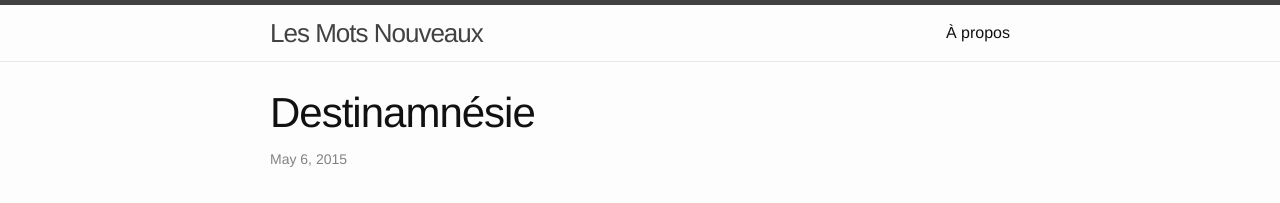
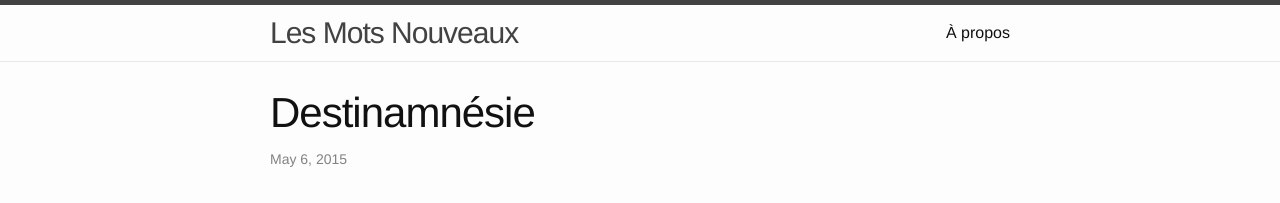
Before and after one commit to BamBalaam/LesMotsNouveauxBlog, a Jekyll site: the page built from _posts/2015-05-06-destinamnesie.markdown, in a window 1280 px wide. Shown: the top 203 px of the page. Built offline with Jekyll 4.4.1, drawn with Linux system fonts in a browser that asks for light colours.

```diff
--- a/_config.yml
+++ b/_config.yml
@@ -4,7 +4,7 @@ email: lesmotsnouveauxblog@gmail.com
 description: > # this means to ignore newlines until "baseurl:"
   Des mots de tous(?) les jours, pour toutes(?) les occasions.
 baseurl: "" # the subpath of your site, e.g. /blog/
-url: "http://yourdomain.com" # the base hostname & protocol for your site
+url: "http://www.lesmotsnouveaux.com" # the base hostname & protocol for your site
 #twitter_username: jekyllrb
 github_username:  LesMotsNouveauxBlog
 permalink: /blog/:title.html
--- a/_sass/_layout.scss
+++ b/_sass/_layout.scss
@@ -11,7 +11,7 @@
 }
 
 .site-title {
-    font-size: 26px;
+    font-size: 30px;
     line-height: 56px;
     letter-spacing: -1px;
     margin-bottom: 0;
```
Also changed, not shown: _posts/2015-05-09-chaussciel.markdown (added, +8 -0 lines).
